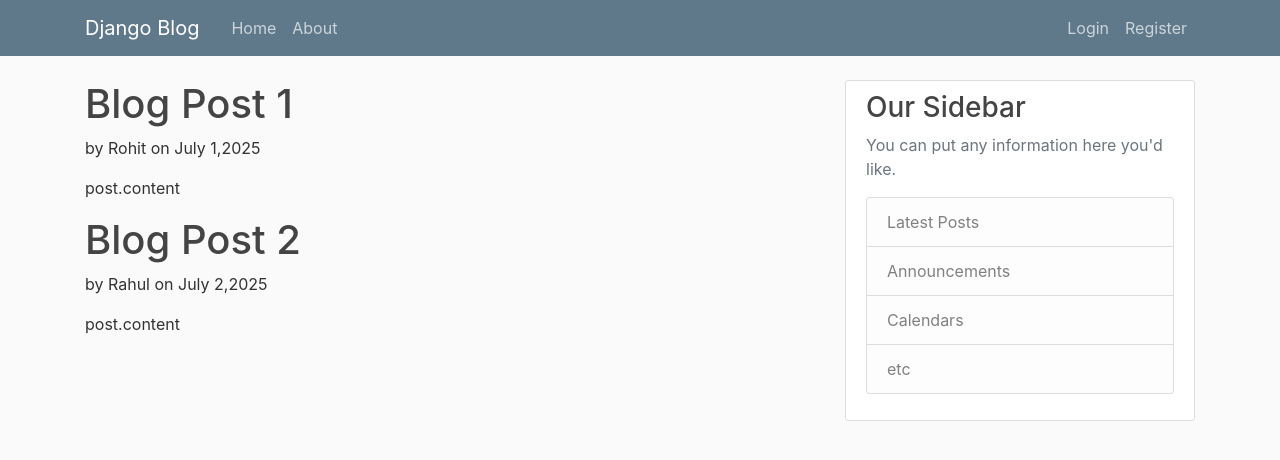
After one commit to rohit470/mysite_blog_app, a Django app: page / in a window 1280 px wide. The commit adds this page. Shown: the top 460 px of the page. Run offline with Django 5.2, Linux system fonts and the light colour scheme.

Commit message:
template and static file changes done

```diff
--- /dev/null
+++ b/blog/static/blog/main.css
@@ -0,0 +1,84 @@
+body {
+  background: #fafafa;
+  color: #333333;
+  margin-top: 5rem;
+}
+
+h1, h2, h3, h4, h5, h6 {
+  color: #444444;
+}
+
+ul {
+  margin: 0;
+}
+
+.bg-steel {
+  background-color: #5f788a;
+}
+
+.site-header .navbar-nav .nav-link {
+  color: #cbd5db;
+}
+
+.site-header .navbar-nav .nav-link:hover {
+  color: #ffffff;
+}
+
+.site-header .navbar-nav .nav-link.active {
+  font-weight: 500;
+}
+
+.content-section {
+  background: #ffffff;
+  padding: 10px 20px;
+  border: 1px solid #dddddd;
+  border-radius: 3px;
+  margin-bottom: 20px;
+}
+
+.article-title {
+  color: #444444;
+}
+
+a.article-title:hover {
+  color: #428bca;
+  text-decoration: none;
+}
+
+.article-content {
+  white-space: pre-line;
+}
+
+.article-img {
+  height: 65px;
+  width: 65px;
+  margin-right: 16px;
+}
+
+.article-metadata {
+  padding-bottom: 1px;
+  margin-bottom: 4px;
+  border-bottom: 1px solid #e3e3e3
+}
+
+.article-metadata a:hover {
+  color: #333;
+  text-decoration: none;
+}
+
+.article-svg {
+  width: 25px;
+  height: 25px;
+  vertical-align: middle;
+}
+
+.account-img {
+  height: 125px;
+  width: 125px;
+  margin-right: 20px;
+  margin-bottom: 16px;
+}
+
+.account-heading {
+  font-size: 2.5rem;
+}
--- /dev/null
+++ b/blog/templates/blog/base.html
@@ -0,0 +1,67 @@
+{% load static %}
+<!DOCTYPE html>
+<html lang="en">
+<head>
+    <!-- Required meta tags -->
+    <meta charset="utf-8">
+    <meta name="viewport" content="width=device-width, initial-scale=1, shrink-to-fit=no">
+
+    <!-- Bootstrap CSS -->
+    <link rel="stylesheet" href="https://cdn.jsdelivr.net/npm/bootstrap@4.4.1/dist/css/bootstrap.min.css" integrity="sha384-Vkoo8x4CGsO3+Hhxv8T/Q5PaXtkKtu6ug5TOeNV6gBiFeWPGFN9MuhOf23Q9Ifjh" crossorigin="anonymous">
+    <link rel="stylesheet" type="text/css" href="{% static 'blog/main.css' %}">
+    {% if title %}
+        <title>Django Blog - {{ title }}</title>
+    {% else %}
+        <title>Django Blog</title>
+    {% endif %}
+</head>
+<body>
+<header class="site-header">
+<nav class="navbar navbar-expand-md navbar-dark bg-steel fixed-top">
+    <div class="container">
+      <a class="navbar-brand mr-4" href="/">Django Blog</a>
+      <button class="navbar-toggler" type="button" data-toggle="collapse" data-target="#navbarToggle" aria-controls="navbarToggle" aria-expanded="false" aria-label="Toggle navigation">
+      <span class="navbar-toggler-icon"></span>
+      </button>
+      <div class="collapse navbar-collapse" id="navbarToggle">
+        <div class="navbar-nav mr-auto">
+          <a class="nav-item nav-link" href="/">Home</a>
+          <a class="nav-item nav-link" href="/about">About</a>
+        </div>
+        <!-- Navbar Right Side -->
+        <div class="navbar-nav">
+          <a class="nav-item nav-link" href="#">Login</a>
+          <a class="nav-item nav-link" href="#">Register</a>
+        </div>
+      </div>
+    </div>
+  </nav>
+    </header>
+<main role="main" class="container">
+  <div class="row">
+    <div class="col-md-8">
+      {% block content %}{% endblock %}
+    </div>
+    <div class="col-md-4">
+      <div class="content-section">
+        <h3>Our Sidebar</h3>
+        <p class='text-muted'>You can put any information here you'd like.
+          <ul class="list-group">
+            <li class="list-group-item list-group-item-light">Latest Posts</li>
+            <li class="list-group-item list-group-item-light">Announcements</li>
+            <li class="list-group-item list-group-item-light">Calendars</li>
+            <li class="list-group-item list-group-item-light">etc</li>
+          </ul>
+        </p>
+      </div>
+    </div>
+  </div>
+</main>
+    <!-- Optional JavaScript -->
+    <!-- jQuery first, then Popper.js, then Bootstrap JS -->
+    <script src="https://code.jquery.com/jquery-3.4.1.slim.min.js" integrity="sha384-J6qa4849blE2+poT4WnyKhv5vZF5SrPo0iEjwBvKU7imGFAV0wwj1yYfoRSJoZ+n" crossorigin="anonymous"></script>
+    <script src="https://cdn.jsdelivr.net/npm/popper.js@1.16.0/dist/umd/popper.min.js" integrity="sha384-Q6E9RHvbIyZFJoft+2mJbHaEWldlvI9IOYy5n3zV9zzTtmI3UksdQRVvoxMfooAo" crossorigin="anonymous"></script>
+    <script src="https://cdn.jsdelivr.net/npm/bootstrap@4.4.1/dist/js/bootstrap.min.js" integrity="sha384-wfSDF2E50Y2D1uUdj0O3uMBJnjuUD4Ih7YwaYd1iqfktj0Uod8GCExl3Og8ifwB6" crossorigin="anonymous"></script>
+
+</body>
+</html>
--- a/blog/templates/blog/home.html
+++ b/blog/templates/blog/home.html
@@ -1,15 +1,8 @@
-<!DOCTYPE html>
-<html lang="en">
-<head>
-    <meta charset="UTF-8">
-    <title>HOME</title>
-</head>
-<body>
-<h1>Home Page</h1>
-{% for post in posts %}
-<h1>{{post.title}}</h1>
-<p>by {{post.author}} on {{post.date_posted}}</p>
-<p>post.content</p>
-{% endfor %}
-</body>
-</html>
+{% extends "blog/base.html" %}
+{% block content %}
+    {% for post in posts %}
+    <h1>{{post.title}}</h1>
+    <p>by {{post.author}} on {{post.date_posted}}</p>
+    <p>post.content</p>
+    {% endfor %}
+{% endblock content%}
--- a/blog/views.py
+++ b/blog/views.py
@@ -22,4 +22,4 @@ def home(request):
     return render(request,'blog/home.html',context)
 
 def about(request):
-    return render(request,'blog/about.html')
+    return render(request,'blog/about.html',context={'title':'About'})
--- a/mysite_blog_app/urls.py
+++ b/mysite_blog_app/urls.py
@@ -19,5 +19,5 @@ from django.urls import path,include
 
 urlpatterns = [
     path('admin/', admin.site.urls),
-    path('blog/', include('blog.urls')),
+    path('', include('blog.urls')),
 ]
```
Also changed, not shown: blog/templates/blog/about.html (+3 -9 lines).
